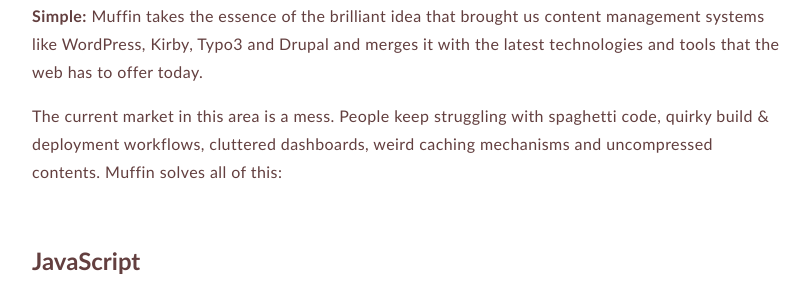
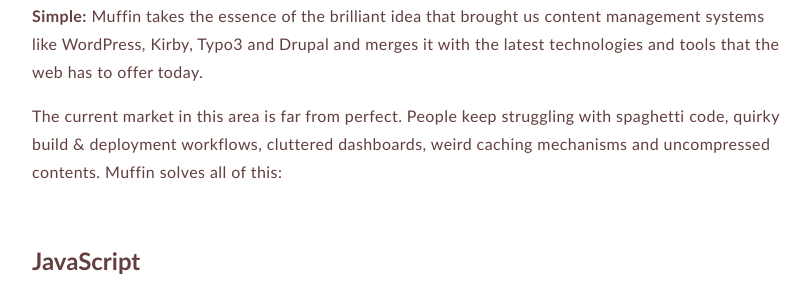
Before and after one commit to leo/muffin.github.io, a Jekyll site: the page built from index.html, in a window 1280 px wide and 900 px high, scrolled down 915 px. Shown: the part 154-454 px from the top of the window, without its empty margins (233-1044 px from the left). Built offline with Jekyll 4.4.1, drawn with Linux system fonts in a browser that asks for light colours; comment, search, counter and statistics services are not loaded.

Commit message:
Even better

```diff
--- a/index.html
+++ b/index.html
@@ -30,7 +30,7 @@
       <h1>First off: What's this about?</h1>
 
       <p><b>Simple:</b> Muffin takes the essence of the brilliant idea that brought us content management systems like WordPress, Kirby, Typo3 and Drupal and merges it with the latest technologies and tools that the web has to offer today.</p>
-      <p>The current market in this area is a mess. People keep struggling with spaghetti code, quirky build &amp; deployment workflows, cluttered dashboards, weird caching mechanisms and uncompressed contents. Muffin solves all of this:</p>
+      <p>The current market in this area is far from perfect. People keep struggling with spaghetti code, quirky build &amp; deployment workflows, cluttered dashboards, weird caching mechanisms and uncompressed contents. Muffin solves all of this:</p>
 
       <h2>JavaScript</h2>
       <p>Since Muffin is written in pure JavaScript and run on Node.js, you’ll also finally be able to take advantage of a much faster content delivery, build tools like Grunt &amp; Gulp and all other packages available within the JavaScript universe.</p>
```
